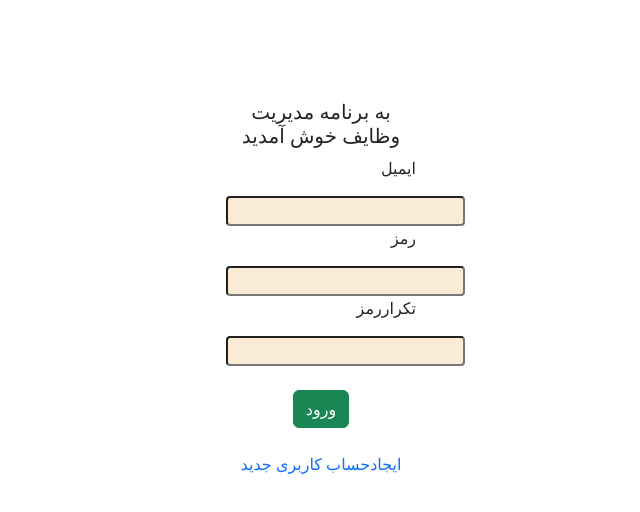
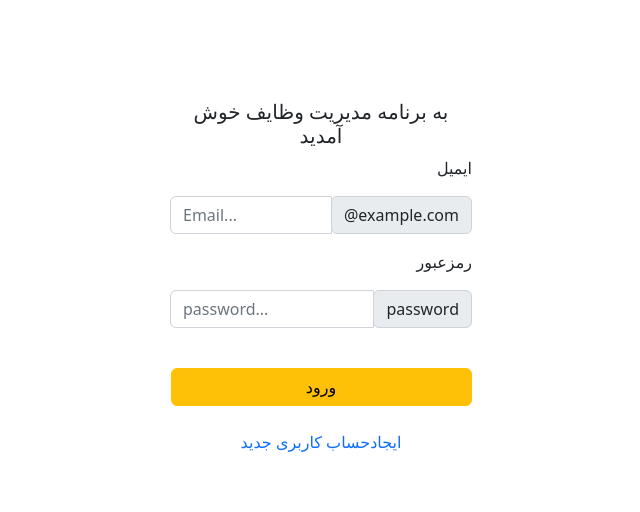
Before and after one commit to FardinEbrahimzadeh/TaskManagement, a React (Create React App) app: page / in a window 1280 px wide. Shown: the top 512 px of the page, without its empty margins (319-959 px from the left). Built offline with nearby package versions, Linux system fonts and the light colour scheme; the HTML template or start-up script is replaced by a standard one.

Commit message:
loginpage is completed

```diff
--- a/src/App.css
+++ b/src/App.css
@@ -14,14 +14,12 @@
   margin-left: auto;
   margin-right: auto;
   margin-top: 100px;
-  width: 190px;
+  width: 302px;
+  /* padding: 20px; */
   text-align: center;
   /* border: 1px solid red ; */
 }
 
-div2 {
-  text-align: left;
-}
 
 .link {
   text-decoration: none;
@@ -44,3 +42,16 @@ text-align: right;
   text-align: center;
   /* border: 1px solid red ; */
 }
+.input-group-text{
+color:brown ;
+background:#E9ECEF ;
+padding:6px 12px ;
+
+}
+.form-control{
+  background:#FFFFFF ;
+  padding: 6px 12px;
+}
+#btn{
+  width: 301px;
+}
--- a/src/components/LoginPage.js
+++ b/src/components/LoginPage.js
@@ -8,16 +8,21 @@ export const LoginPage = () => {
         <h5 class="firsthead">به برنامه مدیریت وظایف خوش آمدید</h5>
         <div class="div3">
           <p class="email">ایمیل</p>
-          <input class="inputemail" type="email" />
+          <div class="input-group mb-3">
+            <input type="text" class="form-control" placeholder="Email..." aria-label="Recipient's email" aria-describedby="basic-addon2"/>
+              <div class="input-group-append">
+                <span class="input-group-text" id="basic-addon2">@example.com</span>
+              </div>
+          </div>
+          <p class="password">رمزعبور</p>
+          <div class="input-group mb-3">
+            <input type="text" class="form-control" placeholder="password..." aria-label="Recipient's password" aria-describedby="basic-addon2"/>
+              <div class="input-group-append">
+                <span class="input-group-text" id="basic-addon2">password</span>
+              </div>
+          </div>
           <br></br>
-          <p class="password">رمز</p>
-          <input class="inputemail" type="password" />
-          <br></br>
-          <p class="repeat-password">تکراررمز</p>
-          <input class="inputemail" type="password" />
-          <br></br>
-          <br></br>
-          <button type="button" class="btn btn-success">
+          <button type="button" id="btn" class="btn btn-warning">
             ورود
           </button>
           <br></br>
--- a/src/components/Tasks.js
+++ b/src/components/Tasks.js
@@ -1,10 +1,45 @@
 import React from 'react'
 import 'bootstrap/dist/css/bootstrap.css';
-//
+//من میخوام اینو به این صفحه اضافه کنم
+//چجوری اضافه اش کنم؟
+{/* <html>
+<title>W3.CSS</title>
+<meta name="viewport" content="width=device-width, initial-scale=1">
+<link rel="stylesheet" href="https://www.w3schools.com/w3css/4/w3.css">
+<body>
+
+<!-- Sidebar -->
+<div class="w3-sidebar w3-light-grey w3-bar-block" style="width:25%">
+  <h3 class="w3-bar-item">Menu</h3>
+  <a href="#" class="w3-bar-item w3-button">Link 1</a>
+  <a href="#" class="w3-bar-item w3-button">Link 2</a>
+  <a href="#" class="w3-bar-item w3-button">Link 3</a>
+</div>
+
+<!-- Page Content -->
+<div style="margin-left:25%">
+
+<div class="w3-container w3-teal">
+  <h1>My Page</h1>
+</div>
+
+  <img src=" " alt="Car" style="width:100%">
+
+<div class="w3-container">
+<h2>Sidebar Navigation Example</h2>
+<p>The sidebar with is set with "style="width:25%".</p>
+<p>The left margin of the page content is set to the same value.</p>
+</div>
+
+</div>
+
+</body>
+</html> */}
+
 export const Tasks = () => {
     return (
-       <div>
+        <div>
 
-       </div>
+        </div>
     )
 }
```
